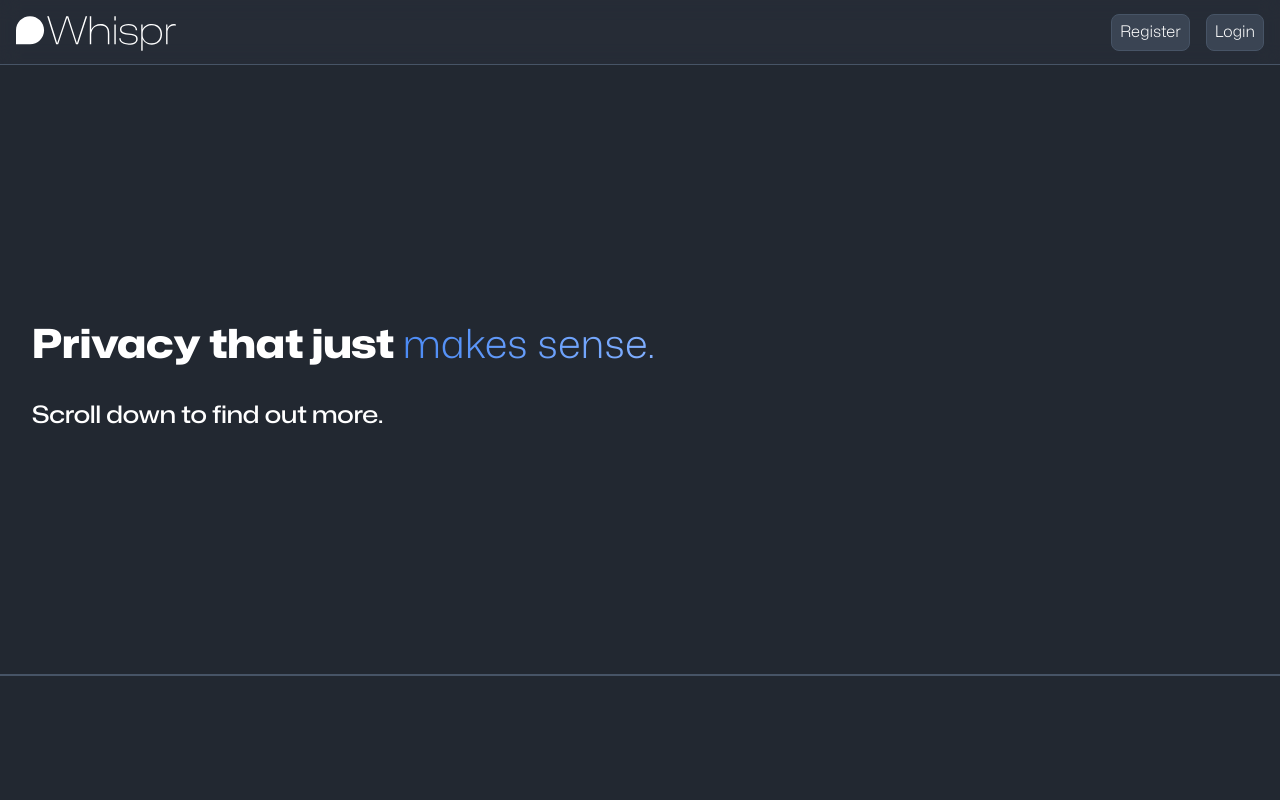
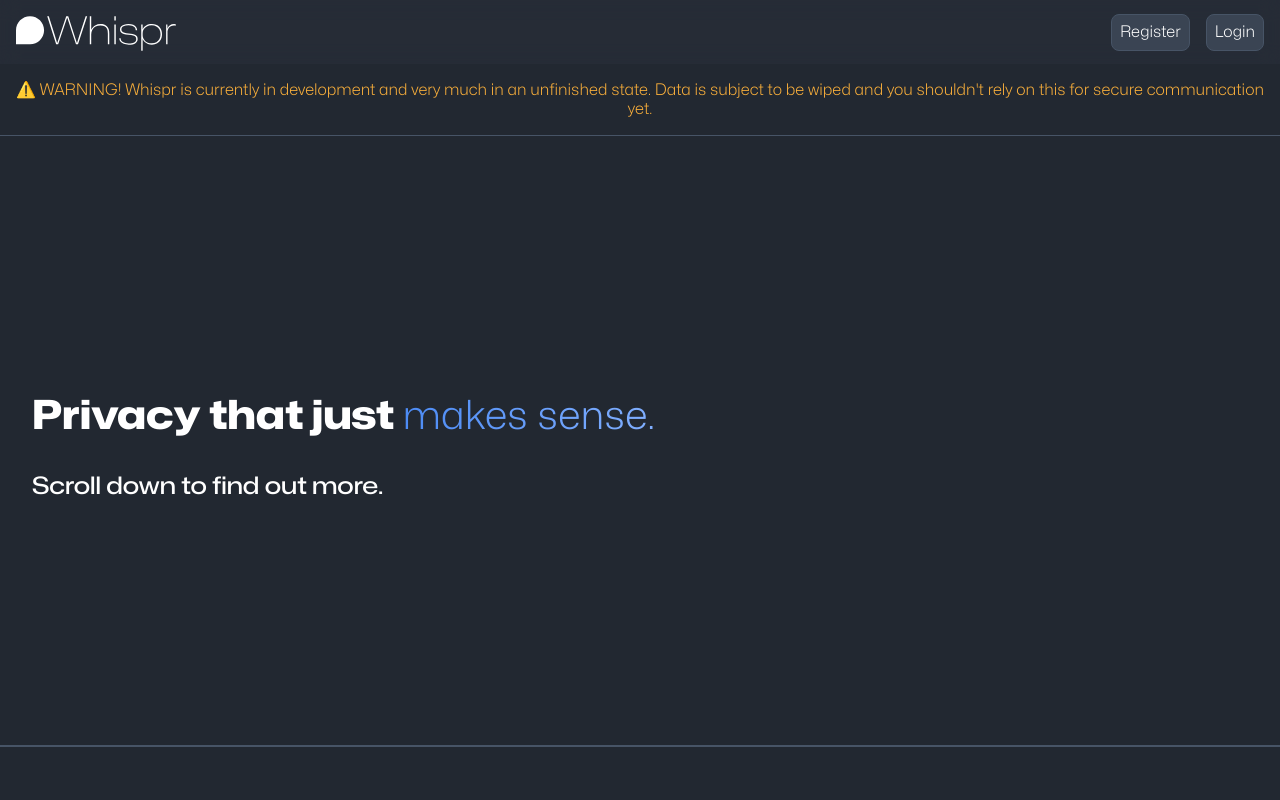
Before and after one commit to whispr-app/whispr, a SvelteKit app in the folder packages/web/: page / in a window 1280 px wide. Shown: the top 800 px of the page. Built offline with nearby package versions, Linux system fonts and the light colour scheme.

Commit message:
feat: WIP warning

```diff
--- a/packages/web/src/routes/+page.svelte
+++ b/packages/web/src/routes/+page.svelte
@@ -13,6 +13,10 @@
 </svelte:head>
 
 <Header />
+<div class="warning">
+	⚠️ WARNING! Whispr is currently in development and very much in an unfinished state. Data is
+	subject to be wiped and you shouldn't rely on this for secure communication yet.
+</div>
 <section>
 	<h1>Privacy that just <GradientText>makes sense.</GradientText></h1>
 	<h2>Scroll down to find out more.</h2>
@@ -72,6 +76,12 @@
 	@use 'lib/styles/colours.scss' as colours;
 	@use 'lib/styles/textSize.scss' as textSize;
 
+	.warning {
+		color: colours.$warning-100;
+		padding: 1rem;
+		text-align: center;
+	}
+
 	h1 {
 		font-size: textSize.$largest;
 	}
```
